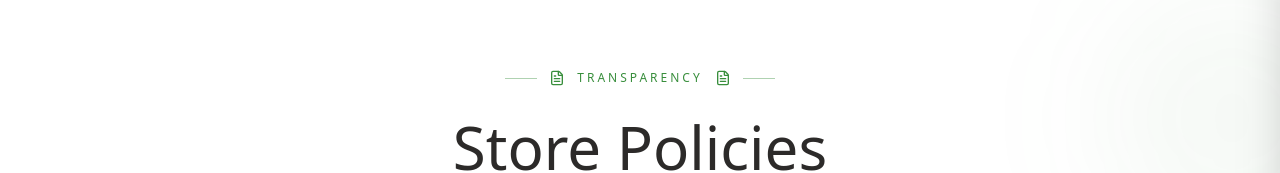
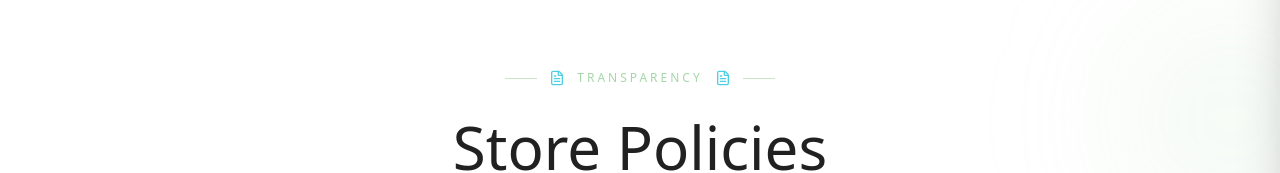
Before and after one commit to BAT4K/pure-eva-frontend, a Next.js app: page /policies in a window 1280 px wide. Shown: the part 123-296 px from the top of the page. Built offline with nearby package versions, Linux system fonts and the light colour scheme.

Commit message:
ui fixes

```diff
--- a/app/globals.css
+++ b/app/globals.css
@@ -129,3 +129,18 @@
     @apply bg-background text-foreground;
   }
 }
+
+@keyframes policy-fade {
+  from {
+    opacity: 0;
+    transform: translateY(6px);
+  }
+  to {
+    opacity: 1;
+    transform: translateY(0);
+  }
+}
+
+.policy-fade {
+  animation: policy-fade 0.22s ease-out both;
+}
--- a/components/policies/policies-content.tsx
+++ b/components/policies/policies-content.tsx
@@ -103,7 +103,7 @@ For approved refund claims, our team will contact you to collect your preferred
 
 • Personal details such as your name, email, phone number, and delivery address.
 • Payment transaction details processed securely via Cash on Delivery or designated UPI tools. We do not store your complete UPI, credit, or debit card information.
-• Browsing behavior and device information when you visit pureeva.com.`,
+• Browsing behavior and device information when you visit pureeva.shop.`,
       },
       {
         heading: "How We Use Your Data",
@@ -132,7 +132,7 @@ We do not sell, rent, or trade your personal information to third parties. Data
     sections: [
       {
         heading: "Agreement to Terms",
-        content: `By accessing www.pureeva.com and purchasing our botanical cleanser, you agree to be bound by these Terms of Service. These terms apply to all visitors and customers in India. We reserve the right to update these terms at our discretion to better serve our community.`,
+        content: `By accessing www.pureeva.shop and purchasing our botanical cleanser, you agree to be bound by these Terms of Service. These terms apply to all visitors and customers in India. We reserve the right to update these terms at our discretion to better serve our community.`,
       },
       {
         heading: "Product Information & Usage",
@@ -217,7 +217,7 @@ export function PoliciesContent() {
           </aside>
 
           {/* Policy Content */}
-          <article className="min-w-0 lg:col-span-8 xl:col-span-9">
+          <article key={activePolicy} className="policy-fade min-w-0 lg:col-span-8 xl:col-span-9">
             <div className="rounded-3xl border border-[#B2EBF2] bg-white p-8 shadow-lg shadow-[#212121]/[0.04] md:p-10 lg:p-12">
               {/* Header */}
               <header className="mb-10 border-b border-[#B2EBF2] pb-8">
--- a/components/policies/policies-hero.tsx
+++ b/components/policies/policies-hero.tsx
@@ -6,27 +6,27 @@ export function PoliciesHero() {
       {/* Hero Content - Adjusted for fixed header */}
       <div className="relative px-6 pb-12 pt-12 md:px-12 md:pb-16 lg:px-20 lg:pb-20 lg:pt-20">
         {/* Decorative elements */}
-        <div className="absolute -right-20 top-0 h-64 w-64 rounded-full bg-[#388E3C]/5 blur-3xl" />
+        <div className="absolute -right-20 top-0 h-64 w-64 rounded-full bg-[#A5D6A7]/10 blur-3xl" />
 
         <div className="relative mx-auto max-w-7xl text-center">
           {/* Tagline */}
           <div className="mb-6 flex items-center justify-center gap-3">
-            <div className="h-px w-8 bg-[#388E3C]/40" />
-            <FileText className="h-4 w-4 text-[#388E3C]" />
-            <span className="text-xs uppercase tracking-[0.25em] text-[#388E3C]">
+            <div className="h-px w-8 bg-[#A5D6A7]/60" />
+            <FileText className="h-4 w-4 text-[#4DD0E1]" />
+            <span className="text-xs uppercase tracking-[0.25em] text-[#A5D6A7]">
               Transparency
             </span>
-            <FileText className="h-4 w-4 text-[#388E3C]" />
-            <div className="h-px w-8 bg-[#388E3C]/40" />
+            <FileText className="h-4 w-4 text-[#4DD0E1]" />
+            <div className="h-px w-8 bg-[#A5D6A7]/60" />
           </div>
 
           {/* Main Heading */}
-          <h1 className="font-serif text-4xl leading-tight text-[#2C2A29] md:text-5xl lg:text-6xl">
+          <h1 className="font-serif text-4xl leading-tight text-[#212121] md:text-5xl lg:text-6xl">
             Store Policies
           </h1>
 
           {/* Subtitle */}
-          <p className="mx-auto mt-6 max-w-2xl leading-relaxed text-[#2C2A29]/60 md:text-lg">
+          <p className="mx-auto mt-6 max-w-2xl leading-relaxed text-[#212121]/60 md:text-lg">
             We believe in complete transparency. Here you&apos;ll find all the information
             about how we handle shipping, returns, your privacy, and more.
           </p>
```
